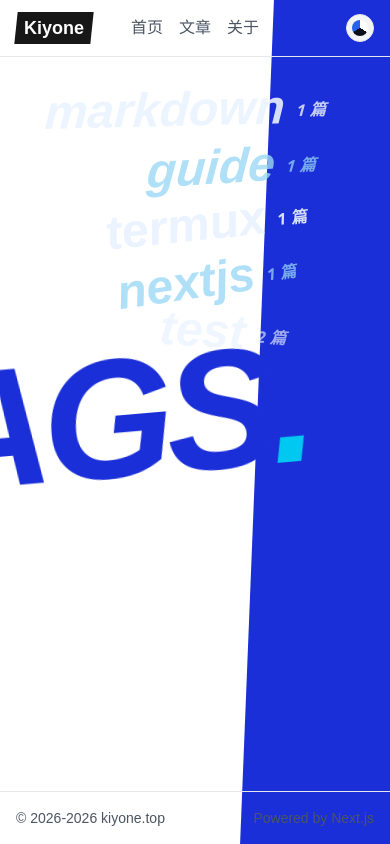
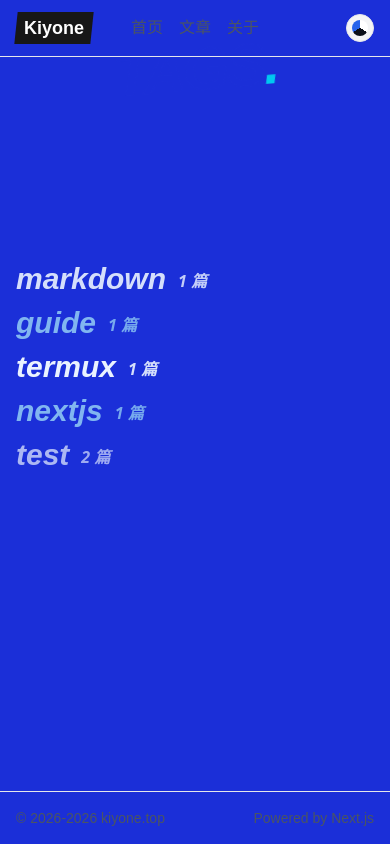
Before and after one commit to Your-S04/nextjs-blog, a Next.js app: page /tags in a window 390 px wide. Built offline with nearby package versions, Linux system fonts and the light colour scheme.

Commit message:
fix: 修复了移动端的彩蛋页面

```diff
--- a/app/globals.css
+++ b/app/globals.css
@@ -201,15 +201,31 @@
   }
 }
 
-/* 触屏:第一次点按链接(p3-touch-on)时强制进入 hover 视觉态 */
-.p3-touch-on .p3-idle-text {
-  opacity: 0 !important;
+/* ===== 桌面/移动分流:桌面实验构图,移动端(≤767px)单列简化 ===== */
+.p3-split-blue {
+  clip-path: polygon(38% 100%, 52% 0, 100% 0, 100% 100%);
 }
-.p3-touch-on .p3-tri-shadow,
-.p3-touch-on .p3-tri-white,
-.p3-touch-on .p3-hover-black,
-.p3-touch-on .p3-hover-red {
-  opacity: 1 !important;
+.p3-col-item {
+  margin-top: -14px;
+  margin-right: var(--mr, 0px);
+}
+.p3-col-item:first-child {
+  margin-top: 0;
+}
+.p3-bar {
+  transform: rotate(var(--rot, 0deg)) skewX(var(--skw, 0deg));
+}
+@media (max-width: 767px) {
+  .p3-split-blue {
+    clip-path: none;
+  }
+  .p3-col-item {
+    margin-top: 0;
+    margin-right: 0;
+  }
+  .p3-bar {
+    transform: none;
+  }
 }
 
 /* ===== 页面转场纱幕:蓝底波点圆,右扩→左收 ===== */
--- a/app/tags/page.tsx
+++ b/app/tags/page.tsx
@@ -41,18 +41,15 @@ export default function TagsPage() {
   return (
     <div className="relative overflow-hidden">
       <P3Veil />
-      {/* ===== 全页背景:左白 + 右蓝撞色(分割线右上高左下低)+ 竖排 TAGS 主体(fixed) ===== */}
+      {/* ===== 全页背景:桌面左白右蓝斜分割 + 竖排 TAGS;移动端整页蓝 + 顶部横幅 ===== */}
       <div aria-hidden className="fixed inset-0 z-0">
-        {/* 右侧蓝色区:分割线右上(52%)高、左下(38%)低 */}
-        <div
-          className="absolute inset-y-0 right-0 w-[62%] bg-[#1B2FD8]"
-          style={{ clipPath: "polygon(38% 100%, 52% 0, 100% 0, 100% 100%)" }}
-        />
-        {/* 左侧白色区 */}
-        <div className="absolute inset-y-0 left-0 w-[40%] bg-white" />
-        {/* 竖排 TAGS 主体:在左侧白区居中;白色字 + 青色句点(右区配色) */}
-        <div className="absolute inset-y-0 left-0 flex w-[40%] items-center justify-center">
-          <h1 className="p3-drift -rotate-90 whitespace-nowrap font-brand text-[20vh] font-black italic leading-none tracking-tighter text-[#1B2FD8]">
+        {/* 右侧蓝色区:桌面斜切分割,移动端全屏 */}
+        <div className="p3-split-blue absolute inset-y-0 right-0 w-[62%] max-md:inset-0 max-md:w-full bg-[#1B2FD8]" />
+        {/* 左侧白色区:仅桌面 */}
+        <div className="absolute inset-y-0 left-0 w-[40%] bg-white max-md:hidden" />
+        {/* 竖排 TAGS 主体:桌面居中白区;移动端顶部横排横幅 */}
+        <div className="absolute inset-y-0 left-0 flex w-[40%] items-center justify-center max-md:inset-x-0 max-md:bottom-auto max-md:top-0 max-md:w-full max-md:py-10">
+          <h1 className="p3-drift -rotate-90 whitespace-nowrap font-brand text-[20vh] font-black italic leading-none tracking-tighter text-[#1B2FD8] max-md:rotate-0 max-md:text-6xl">
             TAGS<span className="text-[#00C8F0]">.</span>
           </h1>
         </div>
@@ -61,11 +58,13 @@ export default function TagsPage() {
       {groups.length === 0 ? (
         <p className="relative z-10 text-faint">空</p>
       ) : (
-        /* 数量扩展:错峰与位移全部封顶,tag 再多排版也不会失控。
-           列表放在右侧蓝区:右对齐,从右缘向左错落;超过 5 个 tag 分两列(上限两列) */
-        <ul className="relative z-10 grid grid-cols-1 gap-x-10 pb-4" style={columns.length > 1 ? { gridTemplateColumns: "1fr 1fr" } : undefined}>
+        // 数量扩展:错峰与位移全部封顶,tag 再多排版也不会失控。
+        // 移动端(≤767px):单列、无重叠、无旋转,p3-col-item/p3-bar 的媒体查询接管
+        <ul
+          className={`relative z-10 grid grid-cols-1 gap-x-10 pb-4 max-md:pt-44 ${columns.length > 1 ? "md:grid-cols-2" : ""}`}
+        >
           {columns.map((col, ci) => (
-            <div key={ci} className="flex flex-col items-end">
+            <div key={ci} className="flex flex-col items-end max-md:items-stretch">
               {col.map(({ g, gi }) => {
             const spec = p3spec(gi);
 
@@ -88,28 +87,28 @@ export default function TagsPage() {
             ];
             /* 红字副本的精确裁切区 = 三角的像素投影 */
             const absClip = `polygon(${triPoints.map(([x, y]) => `${x}px ${y}px`).join(", ")})`;
-            /* 影子同形:自身坐标系里的相对多边形,固定偏移 (9,9) */
-            const shadowClip = `polygon(0 ${apexRel}px, ${triW}px 0, ${triW}px ${triH}px)`;
-            /* 蓝底上的静置文字色:白 / 浅青 交替 */
+            /* 影子/白块:百分比顶点 → 被 max-width 钳制时形状等比缩放,不会残缺 */
+            const apexPct = Math.round((apexRel / triH) * 100);
+            const shadowClip = `polygon(0 ${apexPct}%, 100% 0%, 100% 100%)`;
+            /* 蓝底上的静置文字色:白 / 浅青交替 */
             const idleColor = gi % 2 === 0 ? "#eaf3ff" : "#9bd9f7";
 
             return (
               <li
                 key={g.tag}
-                className="p3-in relative hover:z-20"
+                className="p3-in p3-col-item relative hover:z-20"
                 style={
                   {
                     "--edx": spec.flip ? "56px" : "-56px",
+                    "--mr": `${Math.min(gi * 10, 50)}px`,
                     animationDelay: `${Math.min(gi * 60, 500)}ms`,
-                    marginRight: `${Math.min(gi * 10, 50)}px`,
-                    marginTop: gi < columns[0].length || columns.length === 1 ? 0 : "-14px", // 轻微重叠(列首不叠)
                   } as CSSProperties
                 }
               >
                 <P3TransitionLink
                   href={`/tags/${encodeURIComponent(g.tag)}`}
-                  className="group relative block w-fit py-1 pr-12"
-                  style={{ transform: `rotate(${spec.angle}deg) skewX(${spec.skew}deg)` }}
+                  className="p3-bar group relative block w-fit py-1 pr-12"
+                  style={{ "--rot": `${spec.angle / 2}deg`, "--skw": `${spec.skew}deg` } as CSSProperties}
                 >
                   {/* 红色硬影(与白块同形,固定偏移,方向全站一致) */}
                   <span
@@ -121,6 +120,7 @@ export default function TagsPage() {
                         top: `${oy + 9}px`,
                         width: `${triW}px`,
                         height: `${triH}px`,
+                        maxWidth: "calc(100vw - 48px)",
                         clipPath: shadowClip,
                         background: "#E60012",
                       } as CSSProperties
@@ -136,6 +136,7 @@ export default function TagsPage() {
                         top: `${oy}px`,
                         width: `${triW}px`,
                         height: `${triH}px`,
+                        maxWidth: "calc(100vw - 48px)",
                         clipPath: shadowClip,
                         background: "#ffffff",
                       } as CSSProperties
@@ -143,7 +144,7 @@ export default function TagsPage() {
                   />
                   {/* 静置文字:白/浅青交替(蓝底可读);hover 瞬时隐藏(无过渡,无重影) */}
                   <span
-                    className="p3-idle-text relative z-10 block whitespace-nowrap font-brand text-5xl font-bold italic"
+                    className="p3-idle-text relative z-10 block whitespace-nowrap font-brand text-5xl max-md:text-3xl font-bold italic"
                     style={
                       {
                         "--idle-c": idleColor,
--- a/components/P3TransitionLink.tsx
+++ b/components/P3TransitionLink.tsx
@@ -22,17 +22,6 @@ export default function P3TransitionLink({
   const router = useRouter();
 
   const onClick = (e: React.MouseEvent<HTMLAnchorElement>) => {
-    const touch = window.matchMedia("(hover: none)").matches;
-    const self = e.currentTarget;
-
-    /* 触屏两段式:第一次点按只显示 hover 态(没有真实 hover 可用),
-       第二次点按才播放转场。只对带 hover 视觉的 tag 条目生效。 */
-    if (touch && self.querySelector(".p3-idle-text") && !self.classList.contains("p3-touch-on")) {
-      e.preventDefault();
-      self.classList.add("p3-touch-on");
-      return;
-    }
-
     /* reduced-motion 或转场进行中:退回普通导航 */
     if (window.matchMedia("(prefers-reduced-motion: reduce)").matches) return;
     const veil = document.getElementById("p3-veil");
```
